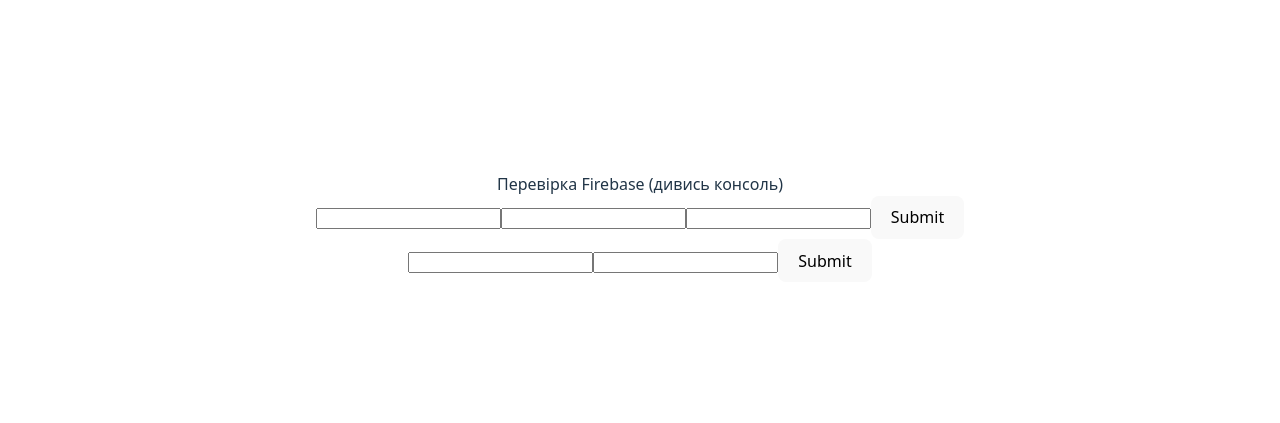
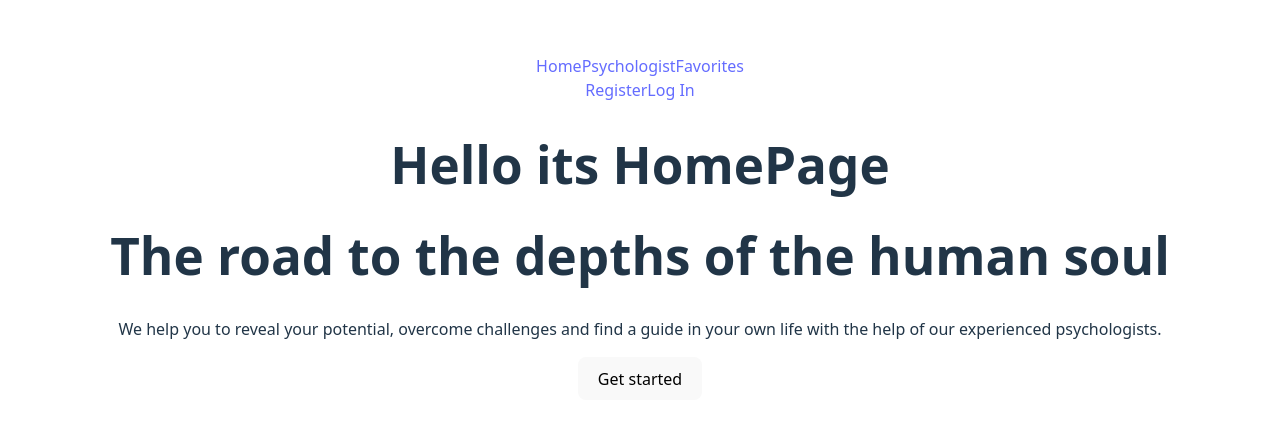
Before and after one commit to YozefKubirya/Psychologists.Services, a React (Vite) app: page / in a window 1280 px wide. Shown: the part 173-596 px from the top of the page. Built offline with nearby package versions, Linux system fonts and the light colour scheme; no server answers; the database is empty.

Commit message:
add appropriate Pages and Components
add appropriate Pages and Components

```diff
--- a/src/App.jsx
+++ b/src/App.jsx
@@ -1,16 +1,34 @@
 
 import './App.css'
-import { TestFirebase } from './components/TestFireBase'
 import { SignUpForm } from './components/SignUpForm/SignUpForm'
 import { SignInForm } from './components/SignInForm/SignInForm'
+import { LogOut } from './components/LogOut/LogOut'
+import { Suspense, lazy } from 'react';
+import { Routes, Route } from 'react-router-dom'
+import Layout from './components/Layout/Layout';
+const HomePage=lazy(()=>import('../src/pages/HomePage/HomePage'));
+const PsychologistsPage = lazy(()=>import('../src/pages/PsychologistsPage/PsychologistsPage'));
+const FavoritesPage = lazy(()=>import('../src/pages/FavoritesPage/FavoritesPage'))
+
 function App() {
 
 
   return (
     <>
-      <TestFirebase/>
-      <SignUpForm/>
+    <Layout>
+    <Suspense fallback={<>...Loading</>}>
+    <Routes>
+      <Route path='/' element={<HomePage/>}/>
+      <Route path='/psychologist' element={<PsychologistsPage/>}/>
+      <Route path='/favorites' element={<FavoritesPage/>}/>
+    </Routes>
+    </Suspense>
+    </Layout>
+
+
+      {/* <SignUpForm/>
       <SignInForm/>
+      <LogOut/> */}
     </>
   )
 }
--- /dev/null
+++ b/src/components/AppBar/AppBar.jsx
@@ -0,0 +1,17 @@
+import Navigation from "../Navigation/Navigation"
+import UserMenu from "../UserMenu/Usermenu"
+import AuthNav from "../AuthNav/AuthNav"
+import { useSelector } from "react-redux"
+import { selectIsLoggedIn} from "../../redux/auth/selectors"
+
+export default function AppBar(){
+   const isLoggedIn=useSelector(selectIsLoggedIn)
+   return<>
+   <header >
+      <Navigation/>
+      {isLoggedIn ?  <UserMenu/>: <AuthNav/>}
+
+
+   </header>
+   </>
+}
--- /dev/null
+++ b/src/components/AuthNav/AuthNav.jsx
@@ -0,0 +1,14 @@
+import { NavLink } from "react-router-dom"
+
+export default function AuthNav (){
+   return<>
+   <div>
+  <NavLink to='/registration' >
+   Register
+  </NavLink>
+  <NavLink to='/login' >
+   Log In
+  </NavLink>
+   </div>
+   </>
+}
--- /dev/null
+++ b/src/components/Layout/Layout.jsx
@@ -0,0 +1,11 @@
+import AppBar from "../AppBar/AppBar"
+
+export default function Layout({children}){
+   return<>
+   <div >
+   <AppBar/>
+   {children}
+   </div>
+
+   </>
+}
--- /dev/null
+++ b/src/components/LogOut/LogOut.jsx
@@ -0,0 +1,12 @@
+import { useDispatch } from "react-redux";
+import { logOutUser } from "../../redux/auth/operations";
+export const LogOut = () => {
+   const dispatch  = useDispatch();
+   const handleButton = () => {
+   dispatch(logOutUser())
+
+   }
+   return(<>
+<button type="button" onClick={handleButton}>Log Out</button>
+   </>)
+}
--- /dev/null
+++ b/src/components/Navigation/Navigation.jsx
@@ -0,0 +1,18 @@
+import { NavLink } from "react-router-dom"
+
+export default function Navigation (){
+   return <>
+   <nav>
+   <NavLink to='/' >
+     Home
+   </NavLink>
+   <NavLink to='/psychologist' >
+   Psychologist
+   </NavLink>
+   <NavLink to='/favorites' >
+    Favorites
+   </NavLink>
+   </nav>
+
+   </>
+}
--- /dev/null
+++ b/src/components/UserMenu/Usermenu.jsx
@@ -0,0 +1,19 @@
+import { useSelector } from "react-redux"
+import { selectUserName } from "../../redux/auth/selectors";
+import { LogOut } from "../LogOut/LogOut";
+
+
+
+export default function UserMenu (){
+   const userName=useSelector(selectUserName)
+
+
+
+   return <>
+   <div >
+   <h2 >Welcome {userName}</h2>
+   <LogOut/>
+   </div>
+
+   </>
+}
--- /dev/null
+++ b/src/pages/FavoritesPage/FavoritesPage.jsx
@@ -0,0 +1,6 @@
+const FavoritesPage = () => {
+   return(<>
+   <h2>Here is your favorites psychologists</h2>
+   </>)
+};
+export default FavoritesPage;
--- /dev/null
+++ b/src/pages/HomePage/HomePage.jsx
@@ -0,0 +1,9 @@
+const HomePage = () => {
+   return(<>
+   <h1>Hello its HomePage</h1>
+   <h1>The road to the depths of the human soul</h1>
+   <p>We help you to reveal your potential, overcome challenges and find a guide in your own life with the help of our experienced psychologists.</p>
+   <button>Get started</button>
+   </>)
+};
+export default HomePage;
--- /dev/null
+++ b/src/pages/PsychologistsPage/PsychologistsPage.jsx
@@ -0,0 +1,6 @@
+const PsychologistsPage = () => {
+   return(<>
+   <h2>Psychologist Page</h2>
+   </>)
+}
+export default PsychologistsPage;
--- a/src/redux/auth/operations.js
+++ b/src/redux/auth/operations.js
@@ -43,7 +43,7 @@
 
 export const logOutUser = createAsyncThunk('auth/logOutUser', async(_,thunkAPI)=>{
    try {
-      return signOut();
+      return await signOut(auth);
    } catch (error) {
       return thunkAPI.rejectWithValue(error.message);
    }
@@ -51,17 +51,19 @@
 })
 
 
-export const refreshUser = createAsyncThunk('auth/refreshUser', async(_,thunkAPI) => {
+export const refreshUser = createAsyncThunk('auth/refreshUser', async(_, thunkAPI) => {
   try {
-      const user = auth.currentUser;
-      if (user) {
-        return {
-          uid: user.uid,
-          email: user.email,
-          name: user.displayName,}
-        }else {
-          return thunkAPI.rejectWithValue("No authenticated user");}
+    const user = auth.currentUser;
+    if (user) {
+      return {
+        uid: user.uid,
+        email: user.email,
+        name: user.displayName,
+      };
+    } else {
+      return thunkAPI.rejectWithValue("No authenticated user");
+    }
   } catch (error) {
     return thunkAPI.rejectWithValue(error.message);
   }
-})
+});
```
